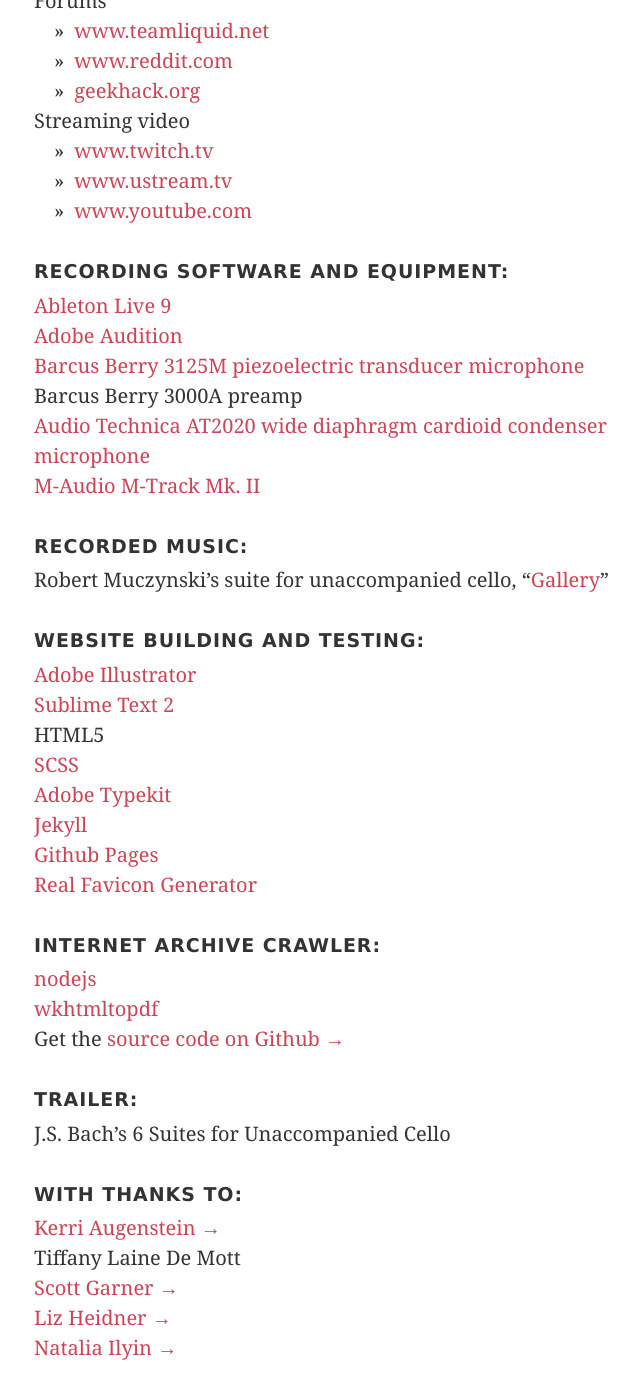
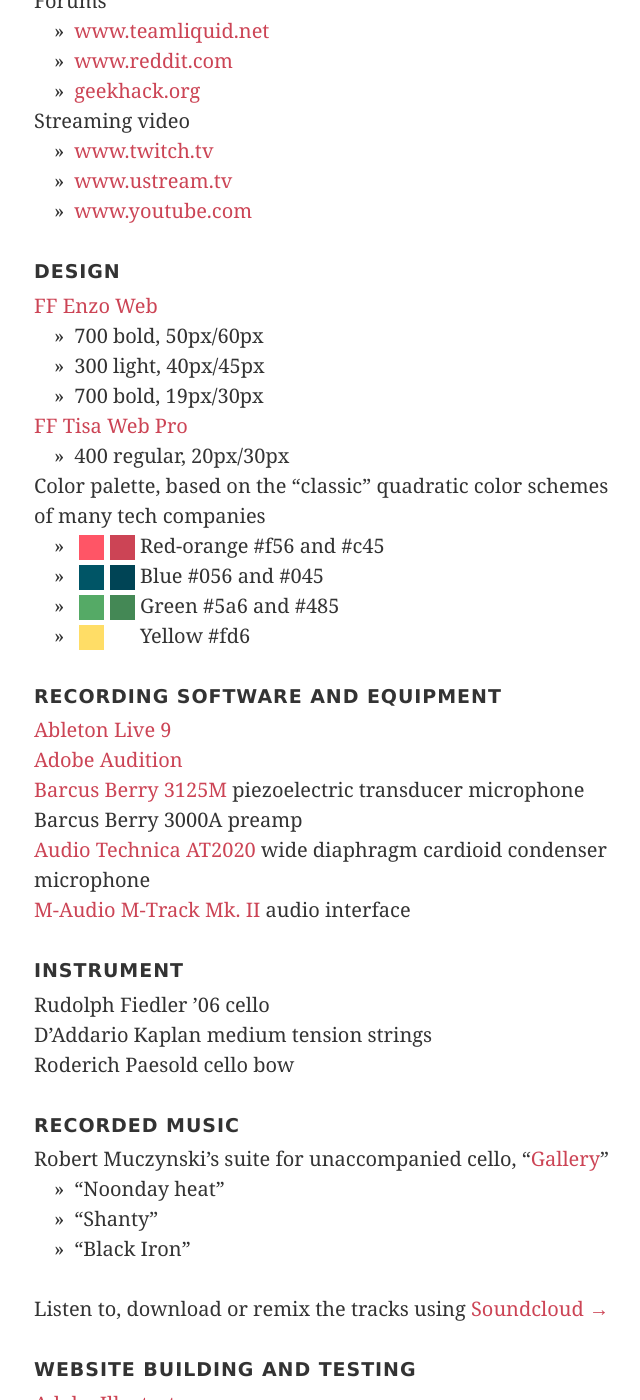
Before and after one commit to taylor-edwards/layout-patterns, a Jekyll site: the page built from sources.md, in a window 1280 px wide and 1400 px high, scrolled down 1204 px. Shown: the whole window, without its empty margins (156-796 px from the left). Built offline with Jekyll 4.4.1, drawn with Linux system fonts in a browser that asks for light colours; some of the changed text lies outside the part shown.

Commit message:
Content update

```diff
--- a/sources.md
+++ b/sources.md
@@ -8,13 +8,13 @@ permalink: /sources/
 
 A Visual Analysis of Layout Patterns would not have been possible without the records of the Internet Archive's WayBack Machine. Their collections and open API enabled me to collect and study over twenty years of web design.
 
-###Referenced sites:
+###Referenced sites
 
 * [www.nngroup.com](http://www.nngroup.com/articles/computer-screens-getting-bigger/){: #nngroup}
 * [gs.statcounter.com](http://gs.statcounter.com/#resolution-US-monthly-200903-201504){: #statcounter}
 * [www.w3schools.com](http://www.w3schools.com/browsers/browsers_display.asp){: #w3schools}
 
-###Studied sites:
+###Studied sites
 
 News media
 : [www.aol.com](http://www.aol.com)
@@ -46,59 +46,90 @@ Streaming video
 : [www.ustream.tv](http://www.ustream.tv/)
 : [www.youtube.com](http://www.youtube.com/)
 
-###Recording software and equipment:
+###Design
+{: #design }
+
+[FF Enzo Web](https://typekit.com/fonts/ff-enzo-web)
+: 700 bold, 50px/60px
+: 300 light, 40px/45px
+: 700 bold, 19px/30px
+
+[FF Tisa Web Pro](https://typekit.com/fonts/ff-tisa-web-pro)
+: 400 regular, 20px/30px
+
+Color palette, based on the “classic” quadratic color schemes of many tech companies
+: <div class="box--red"></div><div class="box--darkred"></div> Red-orange #f56 and #c45
+: <div class="box--blue"></div><div class="box--darkblue"></div> Blue #056 and #045
+: <div class="box--green"></div><div class="box--darkgreen"></div> Green #5a6 and #485
+: <div class="box--yellow"></div><div class="box"></div> Yellow #fd6
+
+###Recording software and equipment
 {: #recording}
 
 * [Ableton Live 9](https://www.ableton.com/en/live/new-in-9/)
 * [Adobe Audition](https://creative.adobe.com/products/audition)
-* [Barcus Berry 3125M piezoelectric transducer microphone](http://barcusberry.com/product.cfm?ProductID=24)
+* [Barcus Berry 3125M](http://barcusberry.com/product.cfm?ProductID=24) piezoelectric transducer microphone
 * Barcus Berry 3000A preamp
-* [Audio Technica AT2020 wide diaphragm cardioid condenser microphone](http://www.audio-technica.com/cms/wired_mics/a0933a662b5ed0e2/)
-* [M-Audio M-Track Mk. II](http://www.m-audio.com/products/view/m-track-mkii#.VTXq9q3BzRY)
+* [Audio Technica AT2020](http://www.audio-technica.com/cms/wired_mics/a0933a662b5ed0e2/) wide diaphragm cardioid condenser microphone
+* [M-Audio M-Track Mk. II](http://www.m-audio.com/products/view/m-track-mkii#.VTXq9q3BzRY) audio interface
 
-###Recorded music:
+###Instrument
+
+* Rudolph Fiedler ’06 cello
+* D'Addario Kaplan medium tension strings
+* Roderich Paesold cello bow
+
+###Recorded music
 {: #music}
 
-* Robert Muczynski's suite for unaccompanied cello, “[Gallery](http://www.sheetmusicplus.com/title/gallery-suite-sheet-music/3183263)”
+Robert Muczynski's suite for unaccompanied cello, “[Gallery](http://www.sheetmusicplus.com/title/gallery-suite-sheet-music/3183263)”
+: “Noonday heat”
+: “Shanty”
+: “Black Iron”
 
-###Website building and testing:
+Listen to, download or remix the tracks using [Soundcloud &rarr;](https://soundcloud.com/rumudiez/sets/muczynskis-gallery-suite-for-unaccompanied-cello)
+
+###Website building and testing
 {: #website}
 
 * [Adobe Illustrator](http://www.adobe.com/products/illustrator.html)
 * [Sublime Text 2](http://www.sublimetext.com/2)
-* HTML5
+* [HTML5](https://developer.mozilla.org/en-US/docs/Web/Guide/HTML/HTML5)
 * [SCSS](http://sass-lang.com/)
 * [Adobe Typekit](https://typekit.com/)
-* [Jekyll](http://jekyllrb.com/)
+* [Jekyll](http://jekyllrb.com/) static CMS
 * [Github Pages](https://pages.github.com/)
 * [Real Favicon Generator](http://realfavicongenerator.net/)
 
-###Internet Archive crawler:
+* View the [source code on Github &rarr;](https://github.com/Rumudiez/Layout-Patterns)
+
+###Internet Archive crawler
 {: #crawler}
 
 * [nodejs](https://nodejs.org/)
 * [wkhtmltopdf](http://wkhtmltopdf.org/)
+
 * Get the [source code on Github &rarr;](https://github.com/Rumudiez/Web-Archive-Scraper)
 
-###Trailer:
+###Trailer
 {: #trailer}
 
 * J.S. Bach's 6 Suites for Unaccompanied Cello
 
-###With thanks to:
+###With thanks to
 {: #thanks}
-* [Kerri Augenstein &rarr;](http://www.kaugenstein.com/)
+* [Kerri Augenstein](http://www.kaugenstein.com/)
 * Tiffany Laine De Mott
-* [Scott Garner &rarr;](http://j38.net/)
-* [Liz Heidner &rarr;](http://www.lizheidner.com/)
-* [Natalia Ilyin &rarr;](http://www.nataliailyin.net)
+* [Scott Garner](http://j38.net/)
+* [Liz Heidner](http://www.lizheidner.com/)
+* [Natalia Ilyin](http://www.nataliailyin.net)
 
 ---
 
 This project is entirely open source and derivative work is encouraged. You can fork this website's [source code on Github](https://github.com/Rumudiez/Layout-Patterns).
 
-####Don't forget to let me know what you think!
+#####Don't forget to let me know what you think!
 {: #contact}
 
-* [@Rumudiez](https://twitter.com/rumudiez)
-* [me@tayloredwards.net](mailto:me@tayloredwards.net)
+* [**@Rumudiez**](https://twitter.com/rumudiez)
+* [**me@tayloredwards.net**](mailto:me@tayloredwards.net)
```
Also changed, not shown: case-studies.md (+1 -1 lines), index.md (+15 -15 lines), process.md (+9 -11 lines).
